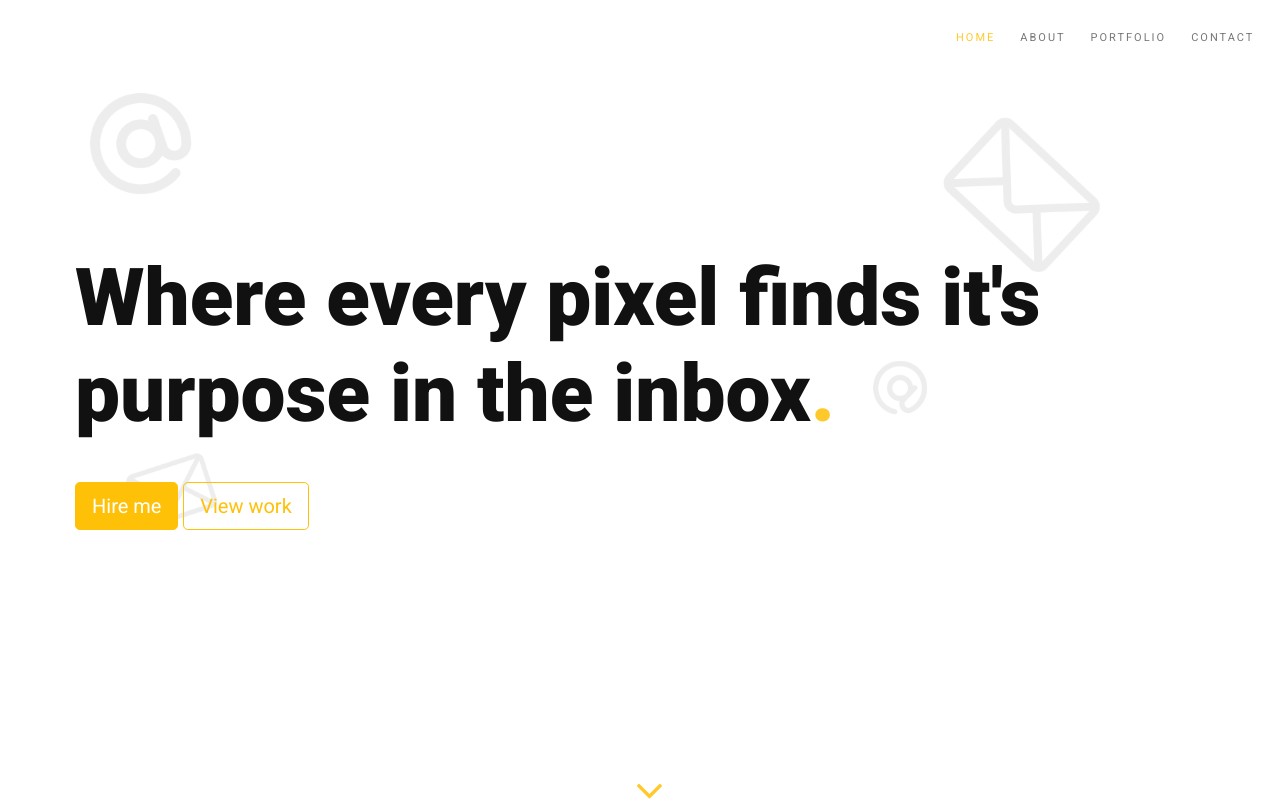
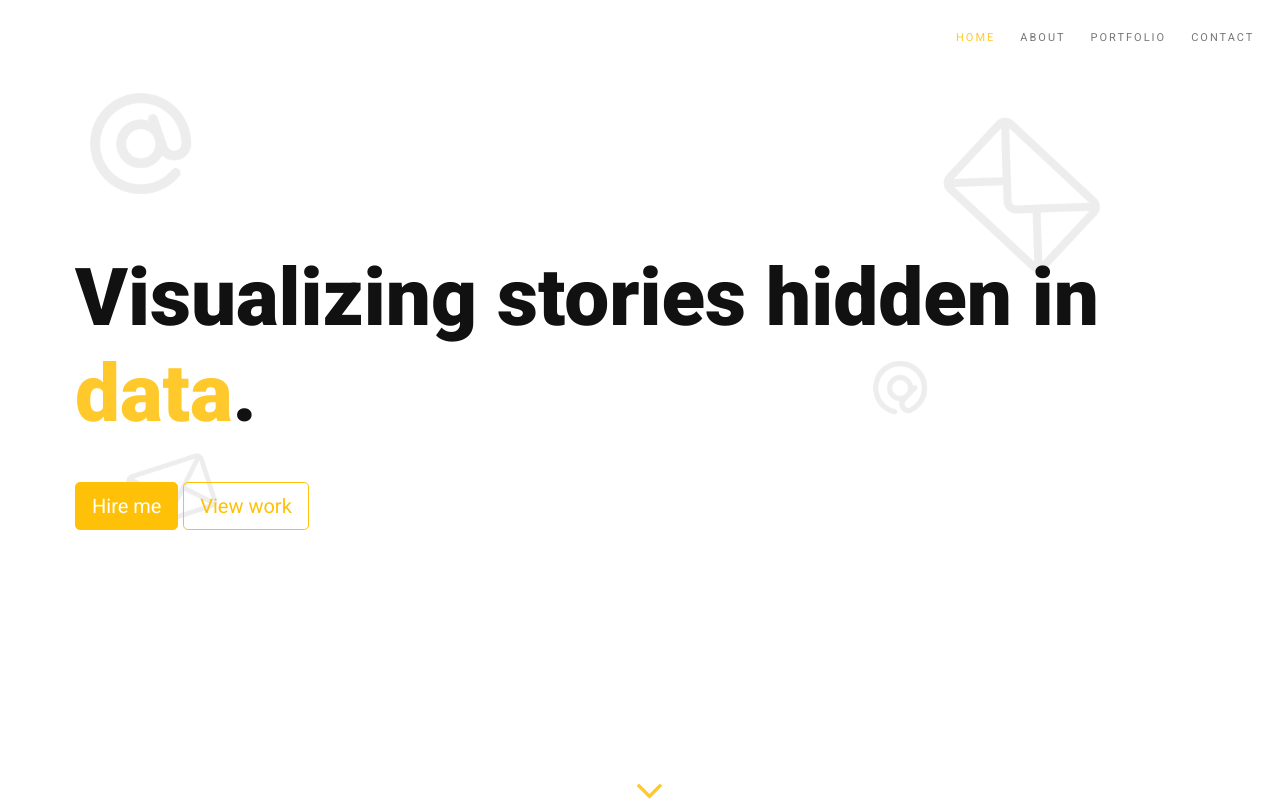
Before and after one commit to darrylrachel/frontend-portfolio, a plain HTML site: page index.html in a window 1280 px wide. Shown: the top 801 px of the page. Drawn offline with Linux system fonts and the light colour scheme.

Commit message:
Update index.html
Added tagline for data analyst

```diff
--- a/index.html
+++ b/index.html
@@ -67,7 +67,7 @@
                 <section class="home-section parallax-2" data-background="/images/email-dev.png" id="home">
                     <div class="js-height-full container container-fluid">
 						<div class="jumbotron">
-							<h1 class="display-1 greeting">Where every pixel finds it's purpose in the inbox<span style="color: #FFC92C;">.</span></h1>
+							<h1 class="display-1 greeting">Visualizing stories hidden in <span style="color: #FFC92C;">data</span>.</h1>
 							<p class="lead clearlist scroll-nav local-scroll cta-btn-group">
 								<a class="btn btn-warning btn-lg" href="https://www.linkedin.com/in/darrylrachel/" role="button">Hire me</a>
 								<a class="btn btn-outline-warning btn-lg" href="#portfolio" role="button">View work</a>
```
